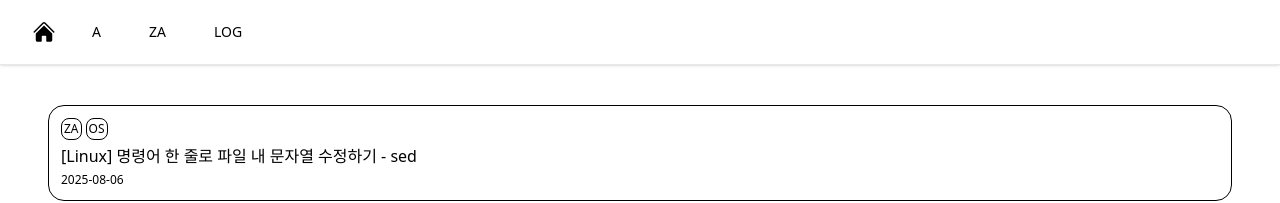
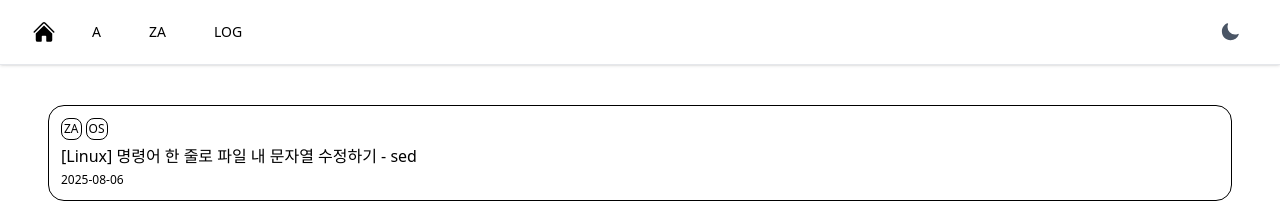
Before and after one commit to ziwonii24/azalog, a Next.js app: page / in a window 1280 px wide. Shown: the top 203 px of the page. Built offline with nearby package versions, Linux system fonts and the light colour scheme.

Commit message:
:sparkles: ADD dark mode toggle button

```diff
--- a/src/components/header.tsx
+++ b/src/components/header.tsx
@@ -1,4 +1,7 @@
+"use client";
+
 import Link from "next/link";
+import { useState } from "react";
 import { CATEGORIES } from "@/types";
 
 /**
@@ -12,6 +15,14 @@ import { CATEGORIES } from "@/types";
  * @returns
  */
 export default function Header() {
+  const [isDarkMode, setIsDarkMode] = useState(false);
+
+  const toggleDarkMode = () => {
+    setIsDarkMode(!isDarkMode);
+    // TODO: 실제 다크모드 구현 시 여기에 테마 변경 로직 추가
+    document.documentElement.classList.toggle("dark");
+  };
+
   return (
     <header className="sticky top-0 z-50 bg-white border-b border-gray-200 shadow-sm">
       <div className="container mx-auto px-4 sm:px-6 lg:px-8">
@@ -43,8 +54,72 @@ export default function Header() {
             ))}
           </nav>
 
-          {/* Mobile Navigation Button */}
-          <div className="md:hidden ml-auto">
+          {/* Desktop Right Side - Dark Mode Toggle */}
+          <div className="hidden md:flex items-center">
+            <button
+              onClick={toggleDarkMode}
+              className="text-gray-600 hover:text-gray-900 hover:bg-gray-100 p-2 rounded-md transition-colors duration-200"
+              aria-label={
+                isDarkMode ? "라이트 모드로 변경" : "다크 모드로 변경"
+              }
+            >
+              {isDarkMode ? (
+                // Sun icon for light mode
+                <svg
+                  className="h-5 w-5"
+                  fill="currentColor"
+                  viewBox="0 0 24 24"
+                >
+                  <path d="M12 2.25a.75.75 0 01.75.75v2.25a.75.75 0 01-1.5 0V3a.75.75 0 01.75-.75zM7.5 12a4.5 4.5 0 119 0 4.5 4.5 0 01-9 0zM18.894 6.166a.75.75 0 00-1.06-1.06l-1.591 1.59a.75.75 0 101.06 1.061l1.591-1.59zM21.75 12a.75.75 0 01-.75.75h-2.25a.75.75 0 010-1.5H21a.75.75 0 01.75.75zM17.834 18.894a.75.75 0 001.06-1.06l-1.59-1.591a.75.75 0 10-1.061 1.06l1.59 1.591zM12 18a.75.75 0 01.75.75V21a.75.75 0 01-1.5 0v-2.25A.75.75 0 0112 18zM7.758 17.303a.75.75 0 00-1.061-1.06l-1.591 1.59a.75.75 0 001.06 1.061l1.591-1.59zM6 12a.75.75 0 01-.75.75H3a.75.75 0 010-1.5h2.25A.75.75 0 016 12zM6.697 7.757a.75.75 0 001.06-1.06l-1.59-1.591a.75.75 0 00-1.061 1.06l1.59 1.591z" />
+                </svg>
+              ) : (
+                // Moon icon for dark mode
+                <svg
+                  className="h-5 w-5"
+                  fill="currentColor"
+                  viewBox="0 0 24 24"
+                >
+                  <path
+                    fillRule="evenodd"
+                    d="M9.528 1.718a.75.75 0 01.162.819A8.97 8.97 0 009 6a9 9 0 009 9 8.97 8.97 0 003.463-.69.75.75 0 01.981.98 10.503 10.503 0 01-9.694 6.46c-5.799 0-10.5-4.701-10.5-10.5 0-4.368 2.667-8.112 6.46-9.694a.75.75 0 01.818.162z"
+                    clipRule="evenodd"
+                  />
+                </svg>
+              )}
+            </button>
+          </div>
+
+          {/* Mobile Right Side - Menu Button and Dark Mode Toggle */}
+          <div className="md:hidden ml-auto flex items-center space-x-2">
+            <button
+              onClick={toggleDarkMode}
+              className="text-gray-600 hover:text-gray-900 hover:bg-gray-100 p-2 rounded-md transition-colors duration-200"
+              aria-label={
+                isDarkMode ? "라이트 모드로 변경" : "다크 모드로 변경"
+              }
+            >
+              {isDarkMode ? (
+                <svg
+                  className="h-5 w-5"
+                  fill="currentColor"
+                  viewBox="0 0 24 24"
+                >
+                  <path d="M12 2.25a.75.75 0 01.75.75v2.25a.75.75 0 01-1.5 0V3a.75.75 0 01.75-.75zM7.5 12a4.5 4.5 0 119 0 4.5 4.5 0 01-9 0zM18.894 6.166a.75.75 0 00-1.06-1.06l-1.591 1.59a.75.75 0 101.06 1.061l1.591-1.59zM21.75 12a.75.75 0 01-.75.75h-2.25a.75.75 0 010-1.5H21a.75.75 0 01.75.75zM17.834 18.894a.75.75 0 001.06-1.06l-1.59-1.591a.75.75 0 10-1.061 1.06l1.59 1.591zM12 18a.75.75 0 01.75.75V21a.75.75 0 01-1.5 0v-2.25A.75.75 0 0112 18zM7.758 17.303a.75.75 0 00-1.061-1.06l-1.591 1.59a.75.75 0 001.06 1.061l1.591-1.59zM6 12a.75.75 0 01-.75.75H3a.75.75 0 010-1.5h2.25A.75.75 0 016 12zM6.697 7.757a.75.75 0 001.06-1.06l-1.59-1.591a.75.75 0 00-1.061 1.06l1.59 1.591z" />
+                </svg>
+              ) : (
+                <svg
+                  className="h-5 w-5"
+                  fill="currentColor"
+                  viewBox="0 0 24 24"
+                >
+                  <path
+                    fillRule="evenodd"
+                    d="M9.528 1.718a.75.75 0 01.162.819A8.97 8.97 0 009 6a9 9 0 009 9 8.97 8.97 0 003.463-.69.75.75 0 01.981.98 10.503 10.503 0 01-9.694 6.46c-5.799 0-10.5-4.701-10.5-10.5 0-4.368 2.667-8.112 6.46-9.694a.75.75 0 01.818.162z"
+                    clipRule="evenodd"
+                  />
+                </svg>
+              )}
+            </button>
             <button
               type="button"
               className="text-gray-600 hover:text-gray-900 hover:bg-gray-100 p-2 rounded-md transition-colors duration-200"
```
